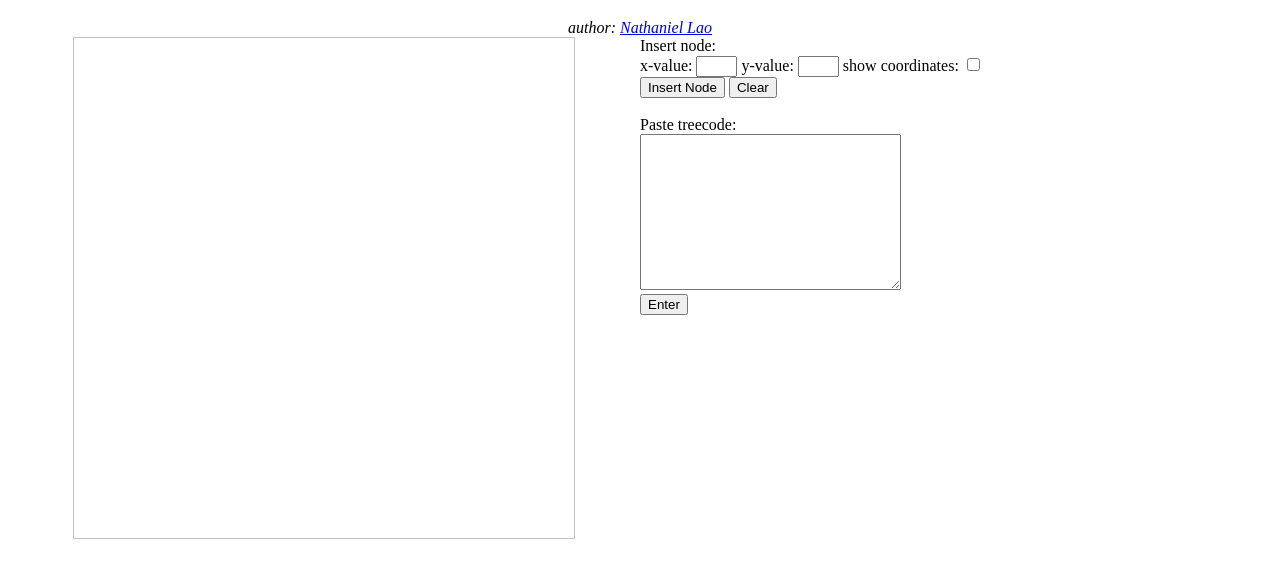
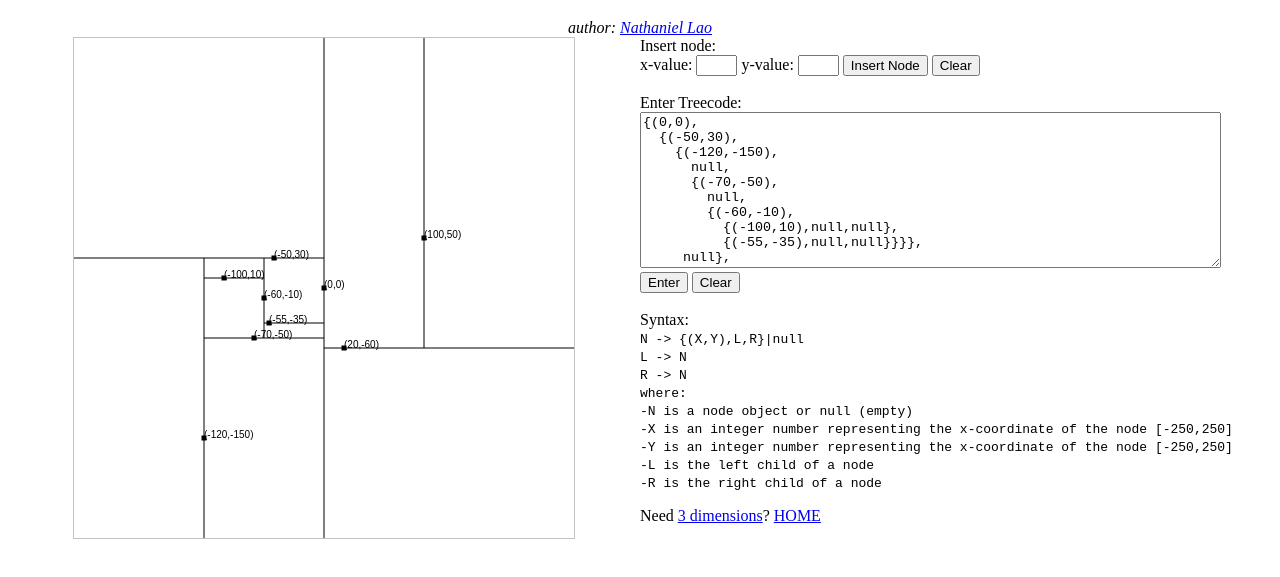
Before and after one commit to naterjlao/HTML-KDTree, a plain HTML site: page 2d_tree.html in a window 1280 px wide. Shown: the part 61-638 px from the top of the page. Drawn offline with Linux system fonts and the light colour scheme.

Commit message:
Completed 2d trees will deploy

```diff
--- a/2d_tree.html
+++ b/2d_tree.html
@@ -24,13 +24,43 @@
             Insert node:<br>
             x-value: <input id="x_val" type="text" size=2>
             y-value: <input id="y_val" type="text" size=2>
-            show coordinates: <input id="show_coordinates" type="checkbox"> <br>
             <button onclick="insert_node_button()">Insert Node</button>
             <button onclick="clear_tree()">Clear</button>
             <br> <br>
-            Paste treecode: <br>
-            <textarea id="treecode" rows=10 cols=30></textarea><br>
-            <button onclick="parse_treecode()">Enter</button>
+            Enter Treecode:<br>
+            <textarea id="treecode" rows=10 cols=70>{(0,0),
+  {(-50,30),
+    {(-120,-150),
+      null,
+      {(-70,-50),
+        null,
+        {(-60,-10),
+          {(-100,10),null,null},
+          {(-55,-35),null,null}}}},
+     null},
+  {(20,-60),
+    null,
+    {(100,50),null,null}}}</textarea><br>
+            <button onclick="parse_treecode_button()">Enter</button>
+            <button onclick="clear_textbox()">
+            Clear
+            </button>
+            <br><br>
+            Syntax:<br>
+            <code>
+                N -> {(X,Y),L,R}|null<br>
+                L -> N<br>
+                R -> N<br>
+                where:<br>
+                -N is a node object or null (empty)<br>
+                -X is an integer number representing the x-coordinate of the node [-250,250]<br>
+                -Y is an integer number representing the x-coordinate of the node [-250,250]<br>
+                -L is the left child of a node<br>
+                -R is the right child of a node<br>
+            </code>
+            <p id="message"></p>
+            Need <a href="3d_tree.html">3 dimensions</a>?
+            <a href="index.html">HOME</a>
         </div>
     </div>
 
--- a/js/2d_tree.js
+++ b/js/2d_tree.js
@@ -120,18 +120,18 @@ error is thrown if encountered. */
 function parse_coordinate(input) {
     var prev, next, x, y
     prev = match_tok(input,"\\(") // match start bracket
-    next = match_tok(prev,"[\\d.]+") // lookahead
-    x = parseFloat(prev.match(/[\d\.]+/)) // parse first dim
+    next = match_tok(prev,"[\\d-]+") // lookahead
+    x = parseFloat(prev.match(/[\d\-]+/)) // parse first dim
     prev = match_tok(next,",") // match comma
-    next = match_tok(prev,"[\\d.]+") // lookahead
-    y = parseFloat(prev.match(/[\d\.]+/)) // parse the second dim
+    next = match_tok(prev,"[\\d-]+") // lookahead
+    y = parseFloat(prev.match(/[\d\-]+/)) // parse the second dim
     prev = match_tok(next,"\\)") // match end bracket
 
     return [[x,y],prev]
 }
 
 /* Parses the given string representation of a Node */
-function parse_node(input,split_dim) {
+function parse_node(input,split_dim="x") {
     /* null case for a parse*/
     if (input.match(/^null/) != null)
         return [null, match_tok(input,"null")]
@@ -162,7 +162,9 @@ function parse_node(input,split_dim) {
     return [new Node(coordinates[0],coordinates[1],split_dim,left,right), input]
 }
 
-var root = null
+
+/* HTML Event Code */
+var root
 
 function insert_node_button() {
     var x = parseInt(document.getElementById("x_val").value)
@@ -170,7 +172,21 @@ function insert_node_button() {
 
     root = root == null ? new Node(x,y,"x") : root.insert(x,y)
 
-    root.draw(document.getElementById("show_coordinates").value)
+    root.draw(true)
+}
+
+function parse_treecode_button() {
+    var input = document.getElementById("treecode").value.replace(/\s+/g,'')
+    clear_tree()
+    document.getElementById("message").innerHTML = ""
+
+    try {
+        root = parse_node(input,"x")[0]
+    } catch(err) {
+        document.getElementById("message").innerHTML = err
+    }
+
+    root.draw(true)
 }
 
 function clear_tree() {
@@ -178,21 +194,10 @@ function clear_tree() {
     ctx.clearRect(0,0,WIDTH,HEIGHT)
 }
 
-/* TESTING CODE */
-/*
-var parse
-var input1 = "{(3.4,6),null,null}"
-var input2 = "{(6,3),{(6.34,5),null,null},null}"
-var input3 = "{(8.54,2.123),{(43.6,3.14),null,null},{(6.78,9.32),null,null}}"
-var input4 = "{(0,0),null,{(96,34),null,null}}"
+function clear_textbox() {
+    clear_tree()
+    document.getElementById("treecode").value = ""
+}
 
-n = new Node(0,0,"x")
-n.insert(85,67)
-n.insert(60,10)
-n.insert(30,-10)
-n.insert(10,50)
-n.insert(11,50)
-n.insert(-20,-20)
-
-n.draw()
-*/
+/* At startup */
+parse_treecode_button()
```
Also changed, not shown: 3d_tree.html (+5 -3 lines), 4d_tree.html (+5 -3 lines), index.html (+0 -1 lines), 1 other file.
